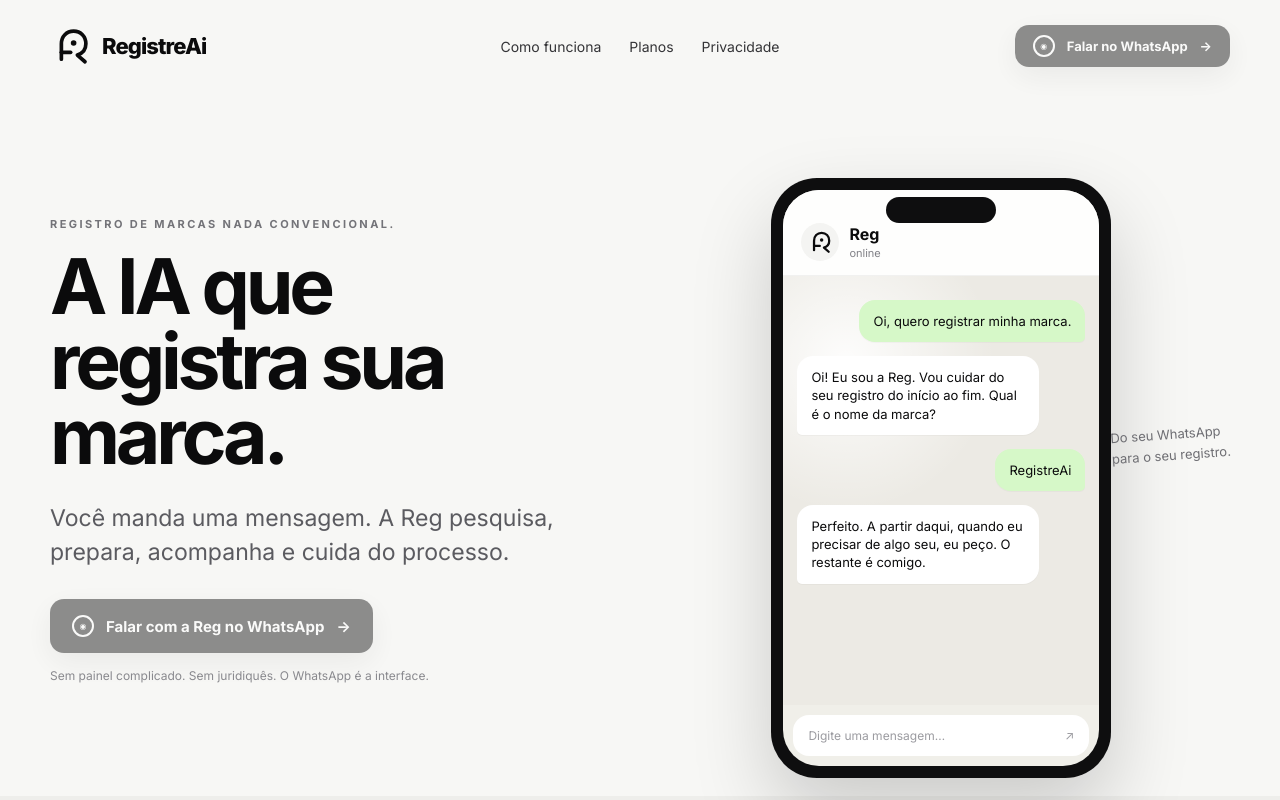
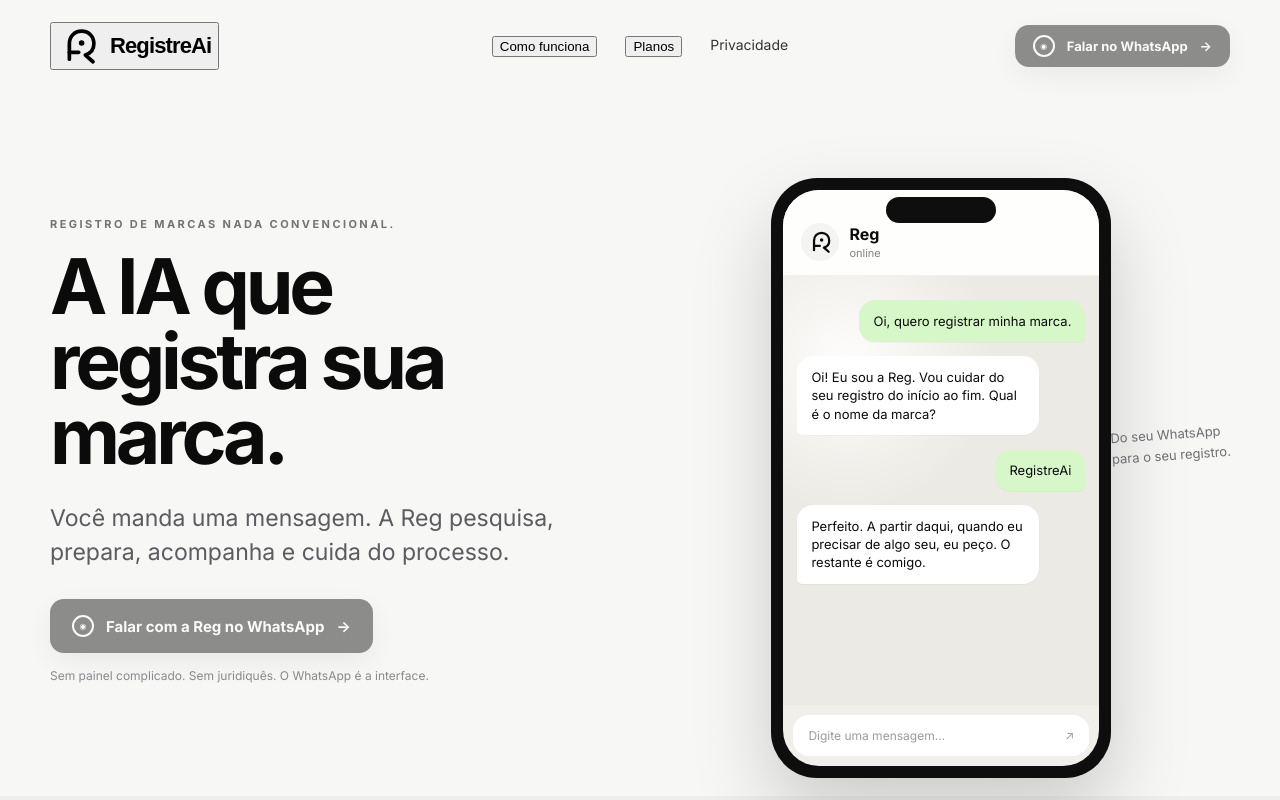
Before and after one commit to Davilys/RegistreAi-novo, a React (Vite) app: page / in a window 1280 px wide. Shown: the top 800 px of the page. Built offline with nearby package versions, Linux system fonts and the light colour scheme; the HTML template or start-up script is replaced by a standard one.

Commit message:
fix: make one-page navigation stable without hash jumps

```diff
--- a/src/pages/LandingV2.tsx
+++ b/src/pages/LandingV2.tsx
@@ -35,17 +35,30 @@ function WhatsAppButton({ label = "Falar com a Reg no WhatsApp" }: { label?: str
 }
 
 export default function LandingV2() {
+  const scrollToSection = (id: string) => {
+    const target = document.getElementById(id);
+    if (!target) return;
+
+    const top = target.getBoundingClientRect().top + window.scrollY - 24;
+    window.scrollTo({ top, behavior: "smooth" });
+  };
+
   return (
     <main className="site-shell">
       <header className="topbar wrap">
-        <a className="brand" href="#top" aria-label="RegistreAi">
+        <button
+          type="button"
+          className="brand brand-button"
+          aria-label="Voltar ao início"
+          onClick={() => window.scrollTo({ top: 0, behavior: "smooth" })}
+        >
           <RegMark size={42} />
           <span>RegistreAi</span>
-        </a>
+        </button>
 
         <nav className="desktop-nav" aria-label="Navegação principal">
-          <a href="#como-funciona">Como funciona</a>
-          <a href="#planos">Planos</a>
+          <button type="button" onClick={() => scrollToSection("como-funciona")}>Como funciona</button>
+          <button type="button" onClick={() => scrollToSection("planos")}>Planos</button>
           <Link to="/politica-de-privacidade">Privacidade</Link>
         </nav>
 
```
